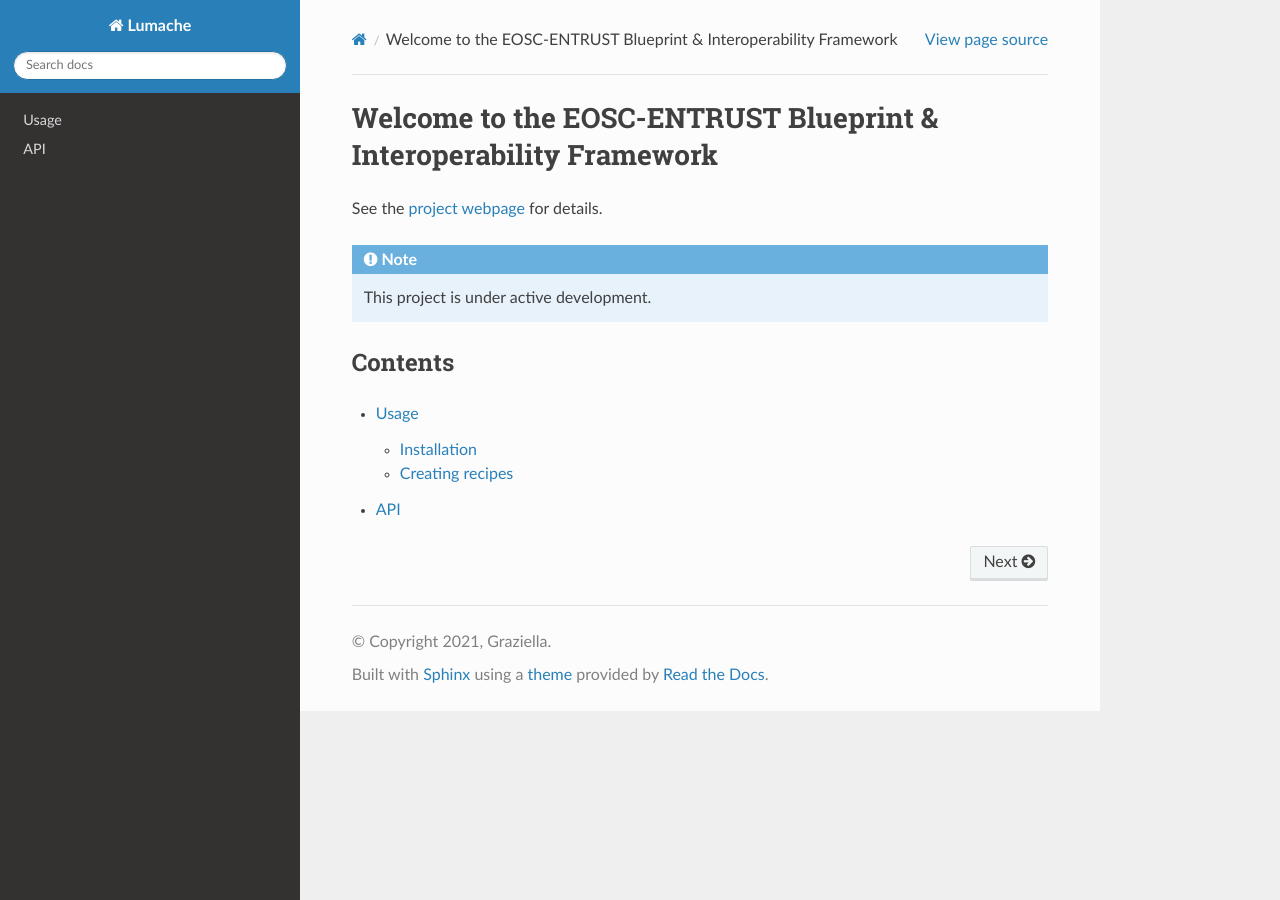
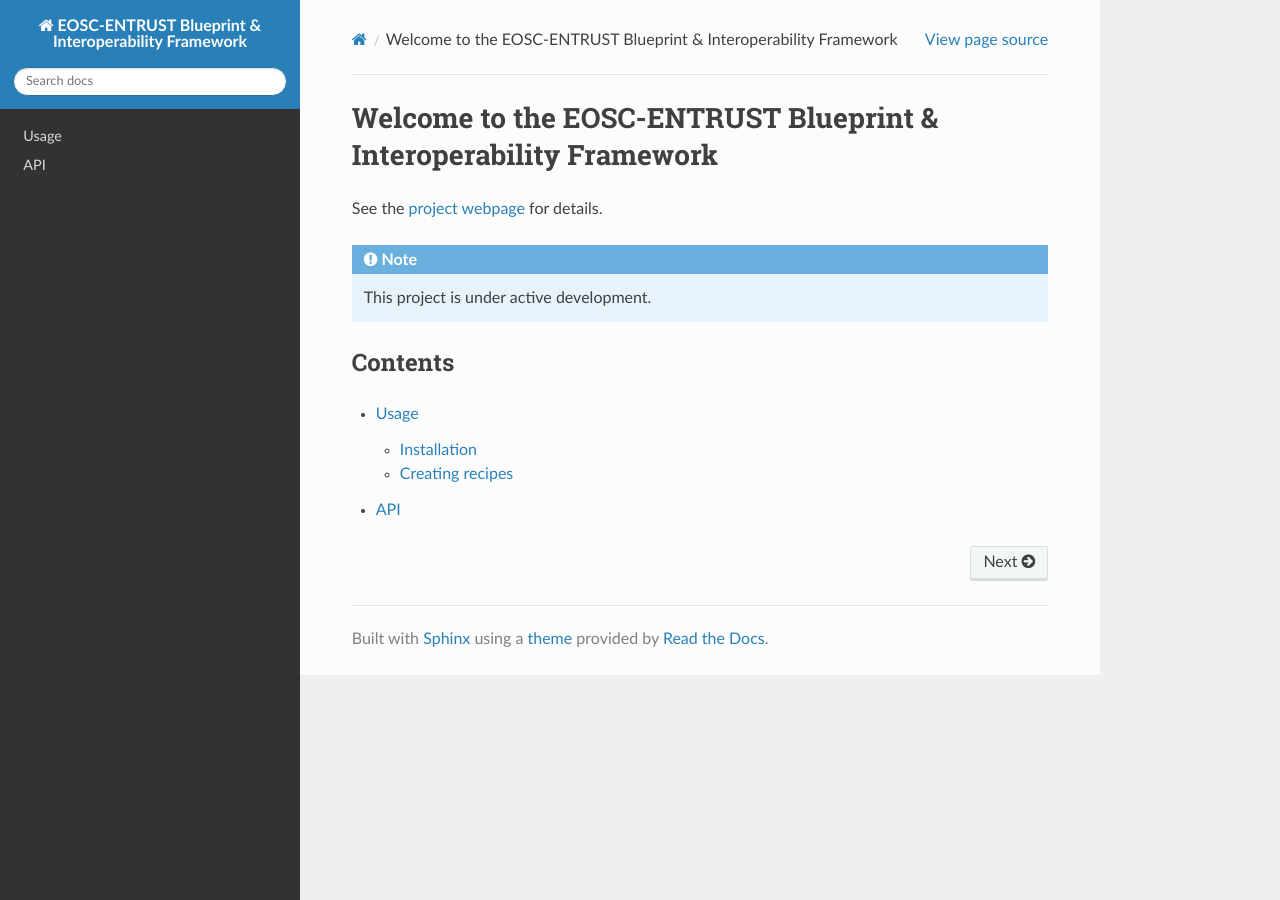
Before and after one commit to paalsat/entrust-blueprint, a Sphinx documentation site: the page built from docs/source/index.rst, in a window 1280 px wide. Built offline with Sphinx 7.4.7 and the Read the Docs theme 3.1.0, drawn with Linux system fonts in a browser that asks for light colours.

Commit message:
Update conf.py
Fixed project details.

```diff
--- a/docs/source/conf.py
+++ b/docs/source/conf.py
@@ -2,12 +2,13 @@
 
 # -- Project information
 
-project = 'Lumache'
-copyright = '2021, Graziella'
-author = 'Graziella'
+project = 'EOSC-ENTRUST Blueprint & Interoperability Framework'
+copyright = ''
+html_show_copyright = False
+author = 'The Contributors'
 
-release = '0.1'
-version = '0.1.0'
+release = '0.0'
+version = '0.0.0'
 
 # -- General configuration
 
```
